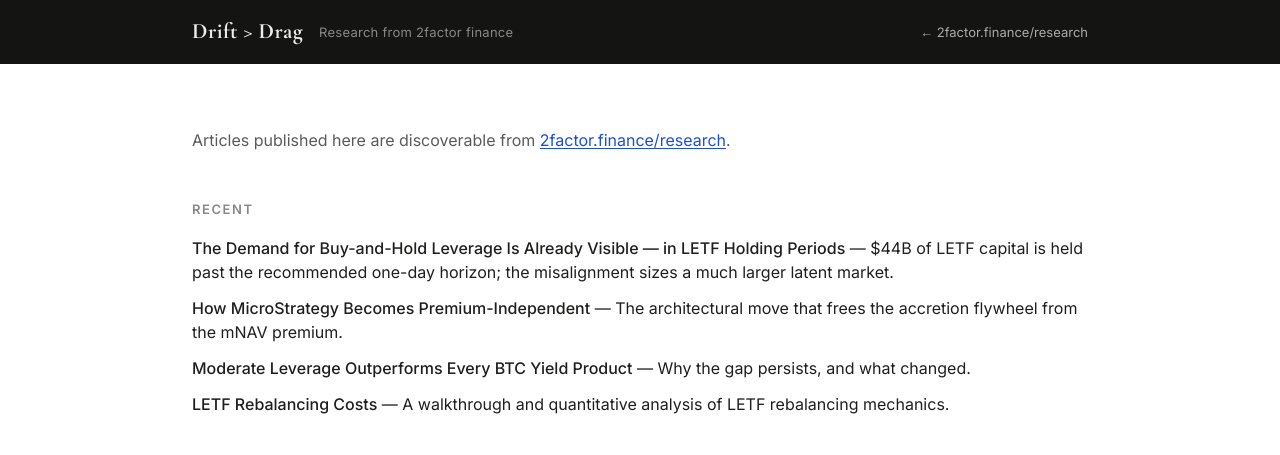
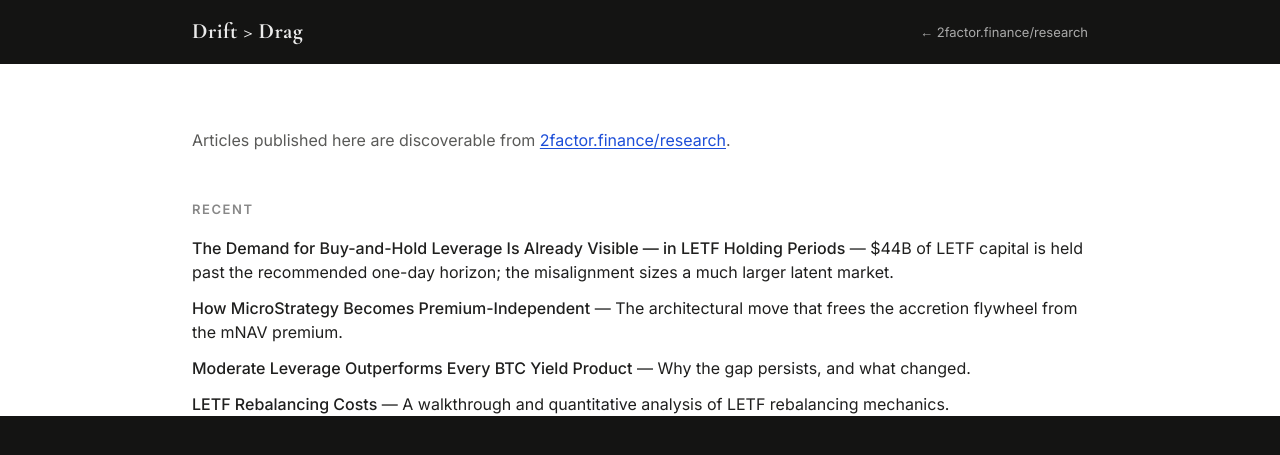
Before and after one commit to quidprokuo/drift, a Jekyll site: the page built from index.md, in a window 1280 px wide. Shown: the top 455 px of the page. Built offline with Jekyll 4.4.1, drawn with Linux system fonts in a browser that asks for light colours.

Commit message:
Drift layouts: set html background to header dark so overscroll matches header instead of revealing white; remove redundant 'Research from 2factor finance' tagline from header (covered elsewhere)
Co-Authored-By: Claude Opus 4.7 (1M context) <noreply@anthropic.com>

```diff
--- a/_layouts/article.html
+++ b/_layouts/article.html
@@ -69,7 +69,7 @@
     * { box-sizing: border-box; }
 
     html {
-      background: var(--bg);
+      background: var(--header-bg);
       font-size: 16px;
       -webkit-text-size-adjust: 100%;
       scroll-behavior: smooth;
@@ -335,7 +335,6 @@
   <header class="site-header">
     <div class="site-header_inner">
       <a class="site-mark" href="{{ '/' | absolute_url }}">Drift &gt; Drag</a>
-      <span class="site-tag">Research from 2factor finance</span>
       <a class="site-back" href="https://2factor.finance/research/">← 2factor.finance/research</a>
     </div>
   </header>
--- a/_layouts/default.html
+++ b/_layouts/default.html
@@ -41,7 +41,7 @@
     }
 
     * { box-sizing: border-box; }
-    html { background: var(--bg); font-size: 16px; }
+    html { background: var(--header-bg); font-size: 16px; }
     body {
       background: var(--bg);
       color: var(--text);
@@ -129,7 +129,6 @@
   <header class="site-header">
     <div class="site-header_inner">
       <a class="site-mark" href="{{ site.baseurl }}/">Drift &gt; Drag</a>
-      <span class="site-tag">Research from 2factor finance</span>
       <a class="site-back" href="https://2factor.finance/research/">← 2factor.finance/research</a>
     </div>
   </header>
```
